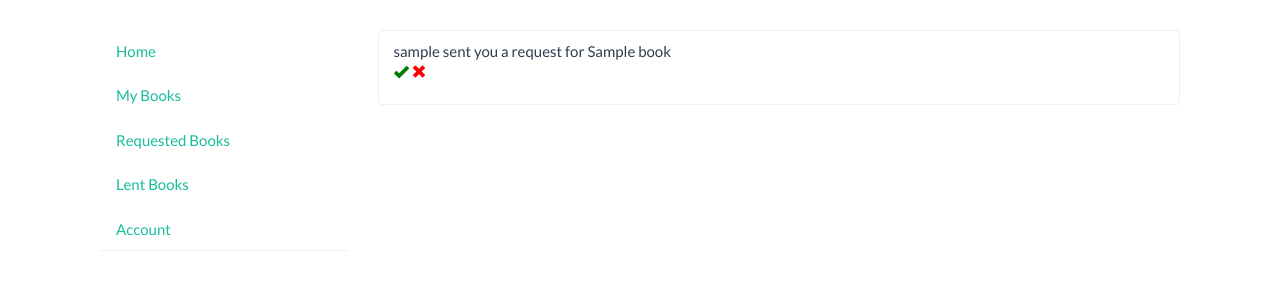
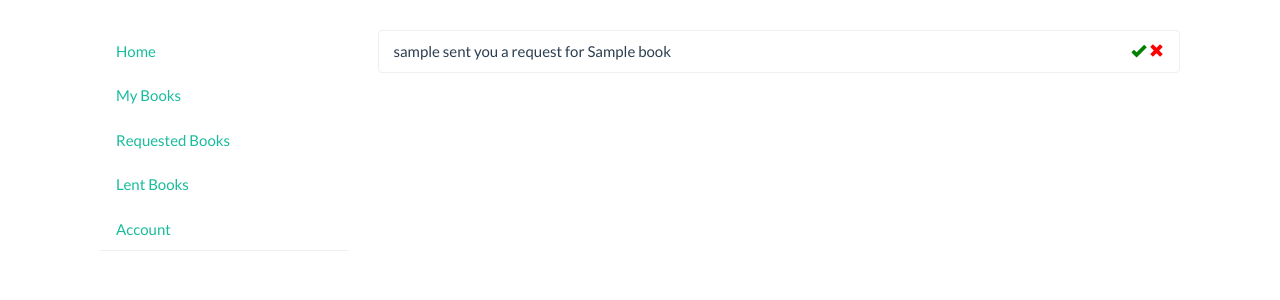
Before and after one commit to cy94/bookzilla, a Django app: page /users/requests/lent/ in a window 1280 px wide. Shown: the part 60-360 px from the top of the page. Run offline with Django 3.2, Linux system fonts and the light colour scheme; a user stored in the database is signed in; tables that the repository leaves empty hold one stand-in row (values such as "Sample post"); some libraries are stand-ins or nearby versions.

Commit message:
move owner accept/borrower return buttons to right of page
remove buttons from a <p>, put then in a <span> and use
float: right

```diff
--- a/bookrequests/static/css/request-borrower.css
+++ b/bookrequests/static/css/request-borrower.css
@@ -0,0 +1,3 @@
+.return-button{
+	float: right;
+}
--- a/bookrequests/static/css/request-owner.css
+++ b/bookrequests/static/css/request-owner.css
@@ -1,3 +1,7 @@
+.accept-buttons{
+	float: right;
+}
+
 .accept-button{
 	color: green;
 }
--- a/bookrequests/templates/bookrequests/request_borrower.html
+++ b/bookrequests/templates/bookrequests/request_borrower.html
@@ -9,11 +9,9 @@ href="{% static "css/request-borrower.css" %}">
 	{{ message }}
 
 	{% if return_button %}
-		<p class="return-buttons">
 			<a href="{% url 'users:requests:return' request_id %}"
 			class="return-button">
 				<span class="glyphicon glyphicon-check"></span>
 			</a>
-		</p>
 	{% endif %}
 </div>
--- a/bookrequests/templates/bookrequests/request_owner.html
+++ b/bookrequests/templates/bookrequests/request_owner.html
@@ -6,7 +6,7 @@ href="{% static "css/request-owner.css" %}">
 	{{ message }}
 
 	{% if accept_buttons %}
-		<p class="accept-buttons">
+		<span class="accept-buttons">
 			<a href="{% url 'users:requests:accept' request_id %}"
 			class="accept-button">
 				<span class="glyphicon glyphicon-ok"></span>
@@ -16,6 +16,6 @@ href="{% static "css/request-owner.css" %}">
 			class="reject-button">
 				<span class="glyphicon glyphicon-remove"></span>
 			</a>
-		</p>
+		</span>
 	{% endif %}
 </div>
```
